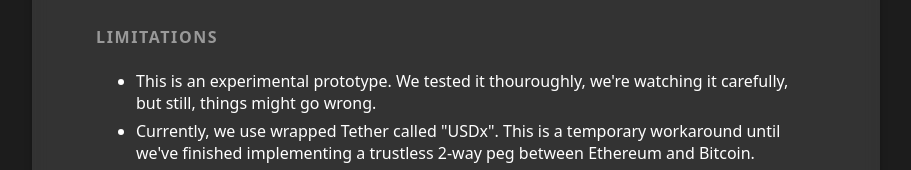
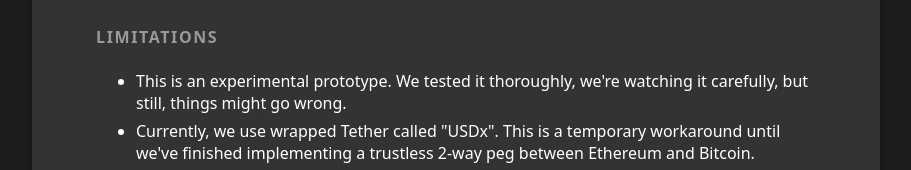
Before and after one commit to bitcoin-dex/bitcoin-dex, a plain HTML site: page client/about/index.html in a window 1280 px wide. Shown: the part 387-557 px from the top of the page, without its empty margins (184-1095 px from the left). Drawn offline with Linux system fonts and the light colour scheme; no server answers.

Commit message:
Fix readme

```diff
--- a/client/about/index.html
+++ b/client/about/index.html
@@ -121,7 +121,7 @@
         </ul>
         <h4>Limitations</h4>
         <ul>
-            <li>This is an experimental prototype. We tested it thouroughly, we're watching it carefully, but still, things might go wrong.</li>
+            <li>This is an experimental prototype. We tested it thoroughly, we're watching it carefully, but still, things might go wrong.</li>
             <li>Currently, we use wrapped Tether called "USDx". This is a temporary workaround until we've finished implementing a trustless 2-way peg between Ethereum and Bitcoin.</li>
             <!--      <li>For now, there is only one server to exchange offers, which is of course a point of centralization. However, this server does nothing but relaying offers - it is not trusted in any way. Alternatively, it is possible to exchange offers without that server, simply via text messengers.</li> -->
         </ul>
```
Also changed, not shown: readme.md.
